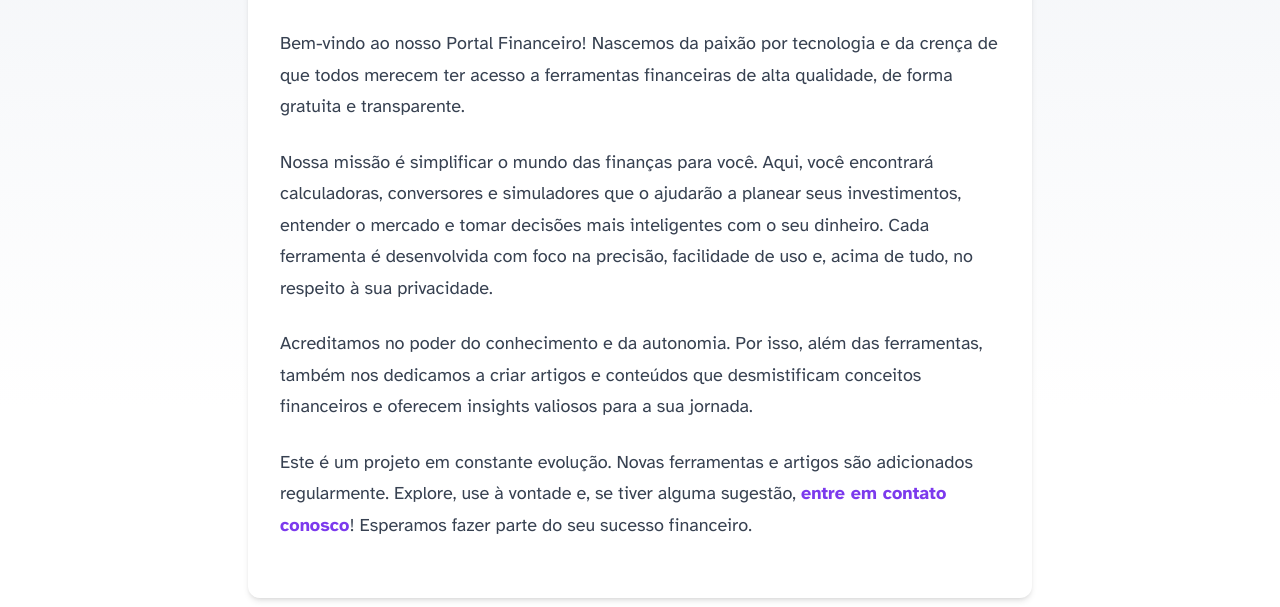
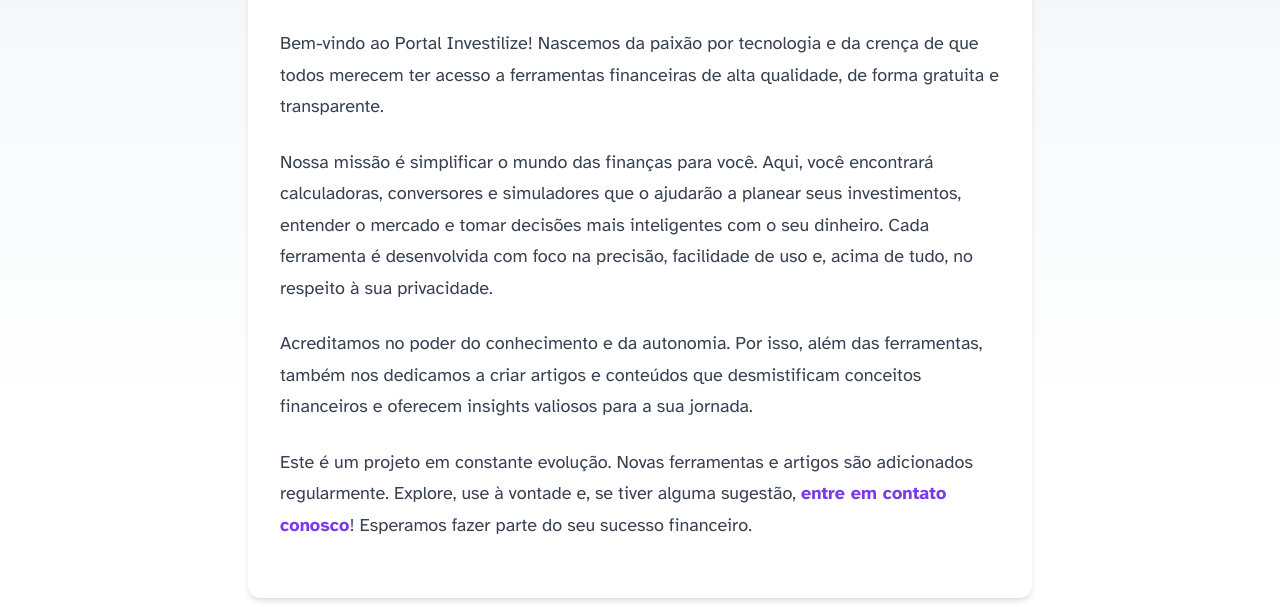
Before and after one commit to felipeearaujo/investilize-site, an Astro site: page /sobre in a window 1280 px wide. Shown: the part 193-800 px from the top of the page. Built offline with nearby package versions, Linux system fonts and the light colour scheme; Astro itself is replaced by a stand-in of ours.

Commit message:
atualização pg sobre

```diff
--- a/src/pages/sobre.astro
+++ b/src/pages/sobre.astro
@@ -22,7 +22,7 @@
 
         <div class="about-content">
             <p>
-                Bem-vindo ao nosso Portal Financeiro! Nascemos da paixão por tecnologia e da crença de que todos merecem ter acesso a ferramentas financeiras de alta qualidade, de forma gratuita e transparente.
+                Bem-vindo ao  Portal Investilize! Nascemos da paixão por tecnologia e da crença de que todos merecem ter acesso a ferramentas financeiras de alta qualidade, de forma gratuita e transparente.
             </p>
             <p>
                 Nossa missão é simplificar o mundo das finanças para você. Aqui, você encontrará calculadoras, conversores e simuladores que o ajudarão a planear seus investimentos, entender o mercado e tomar decisões mais inteligentes com o seu dinheiro. Cada ferramenta é desenvolvida com foco na precisão, facilidade de uso e, acima de tudo, no respeito à sua privacidade.
```
